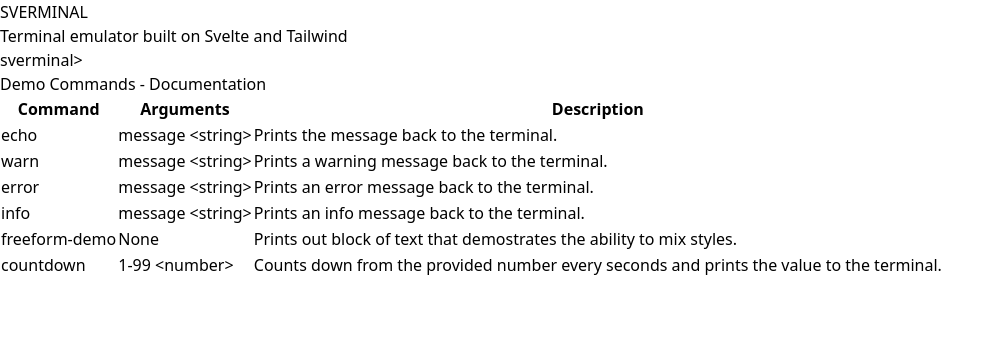
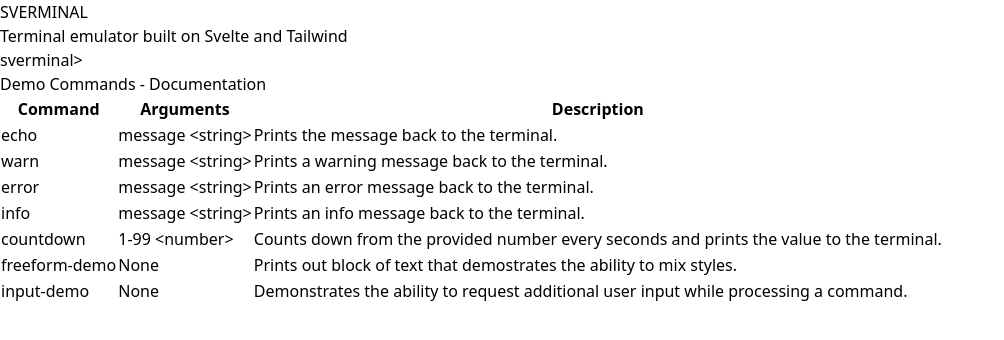
Before and after one commit to johnpaulrusso/sverminal, a SvelteKit app: page / in a window 1280 px wide. Shown: the top 340 px of the page, without its empty margins (0-1004 px from the left). Built offline with nearby package versions, Linux system fonts and the light colour scheme.

Commit message:
Updated README and demo page to include the new reader feature.
Updated README and demo page to include the new reader feature.

```diff
--- a/package.json
+++ b/package.json
@@ -1,6 +1,6 @@
 {
 	"name": "sverminal",
-	"version": "0.3.0",
+	"version": "0.4.0",
 	"description": "Terminal emulator built with Svelte and Tailwind.",
 	"license": "MIT",
     "repository": {
--- a/src/routes/+page.svelte
+++ b/src/routes/+page.svelte
@@ -194,14 +194,19 @@
                 <td class="py-2 px-4 border-b border-gray-300">Prints an info message back to the terminal.</td>
             </tr>
             <tr>
+                <td class="py-2 px-4 border-b border-gray-300">countdown</td>
+                <td class="py-2 px-4 border-b border-gray-300">1-99 &lt;number&gt;</td>
+                <td class="py-2 px-4 border-b border-gray-300">Counts down from the provided number every seconds and prints the value to the terminal.</td>
+            </tr>
+            <tr>
                 <td class="py-2 px-4 border-b border-gray-300">freeform-demo</td>
                 <td class="py-2 px-4 border-b border-gray-300">None</td>
                 <td class="py-2 px-4 border-b border-gray-300">Prints out block of text that demostrates the ability to mix styles.</td>
             </tr>
             <tr>
-                <td class="py-2 px-4 border-b border-gray-300">countdown</td>
-                <td class="py-2 px-4 border-b border-gray-300">1-99 &lt;number&gt;</td>
-                <td class="py-2 px-4 border-b border-gray-300">Counts down from the provided number every seconds and prints the value to the terminal.</td>
+                <td class="py-2 px-4 border-b border-gray-300">input-demo</td>
+                <td class="py-2 px-4 border-b border-gray-300">None</td>
+                <td class="py-2 px-4 border-b border-gray-300">Demonstrates the ability to request additional user input while processing a command.</td>
             </tr>
         </table>
     </div>
```
Also changed, not shown: 1 other file (tests, documents, lock files or other folders).
